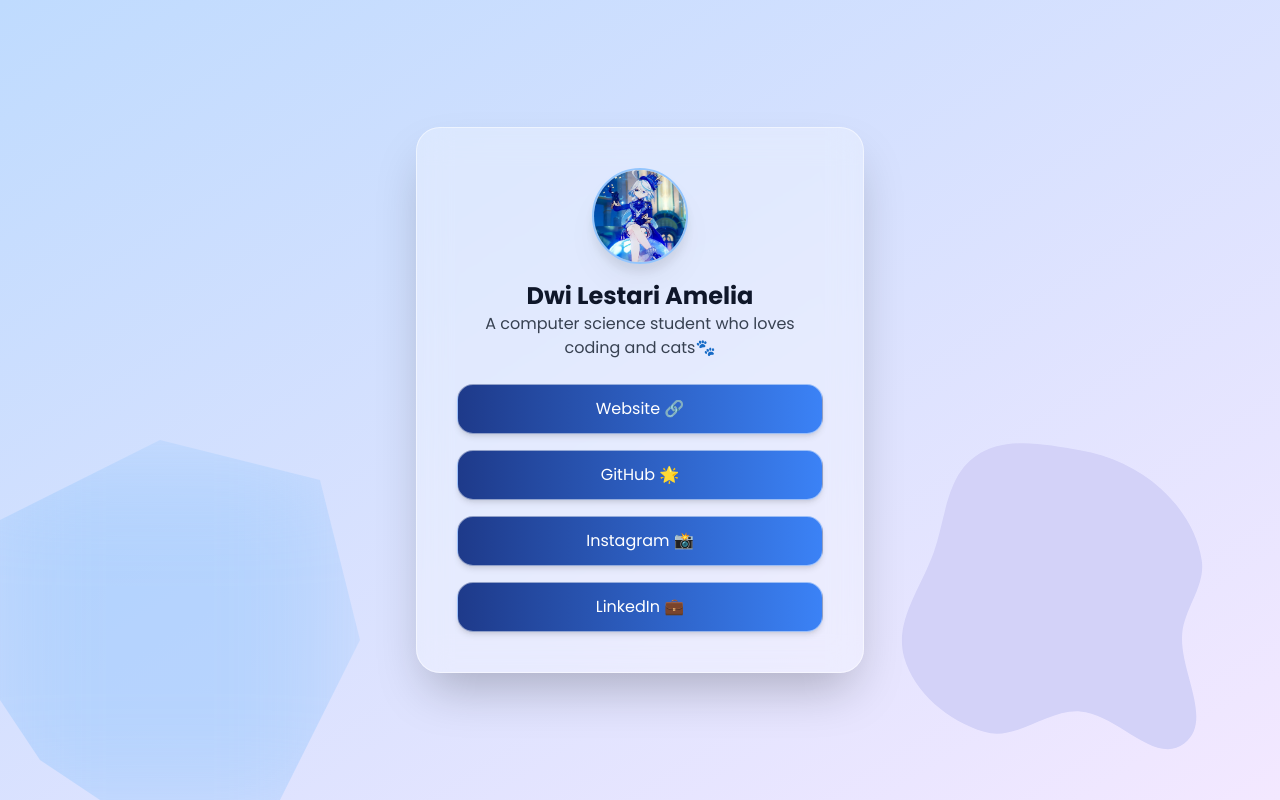
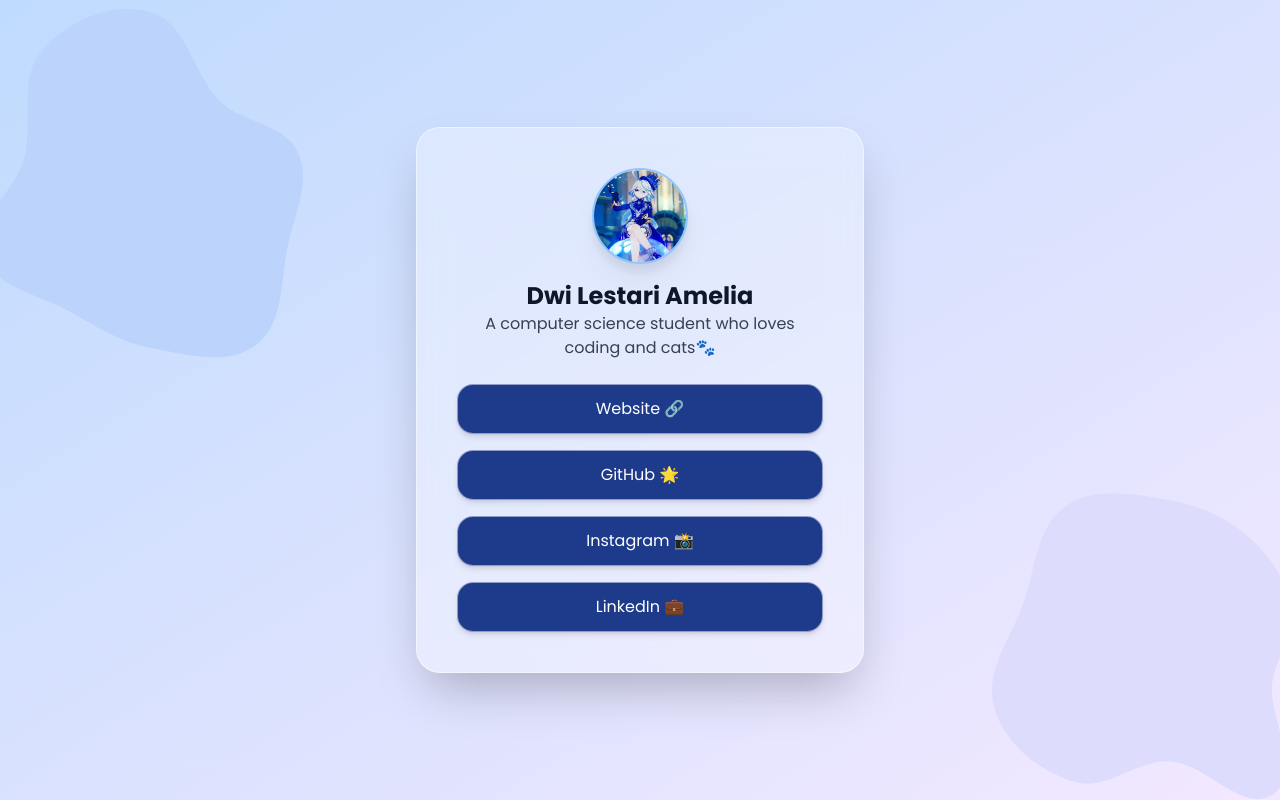
Before and after one commit to dwiameliaa/built-with-react, a React (Vite) app: page / in a window 1280 px wide. Built offline with nearby package versions, Linux system fonts and the light colour scheme.

Commit message:
update color

```diff
--- a/src/components/Linktree.jsx
+++ b/src/components/Linktree.jsx
@@ -5,23 +5,26 @@ const Linktree = () => {
       <svg
         viewBox="0 0 292.5 292.5"
         xmlns="http://www.w3.org/2000/svg"
-        // className="absolute bottom-0 right-0 w-[300px] h-[300px] opacity-50 translate-x-10 -translate-y-10 z-10"
-        // className="absolute bottom-[5px] right-[10px] w-[300px] h-[300px] opacity-50 translate-x-0 translate-y-0 z-10"
-        className="absolute bottom-0 right-0 w-[400px] h-[400px] transform translate-x-0 translate-y-0"
+        className="absolute bottom-[-50px] right-[-90px] w-[400px] h-[400px] transform translate-x-0 translate-y-0"
+        // absolute bottom-0 right-[-50px] w-[300px] h-[300px] opacity-50 z-10
       >
         <path
           d="M146.25,227.71585613125353C173.4573002539365,229.2985837393555,200.83274880224204,267.72883283731665,222.481507148791,251.17366820986496C244.37062741730455,234.43469483344967,218.3904706417065,197.97306803098135,221.01426517242214,170.54238232889986C222.8070081216174,151.79999689882408,238.04174546845798,135.94583337966185,235.2847705348752,117.32084940364183C232.26385616727714,96.91279962267228,220.67044077736878,78.71631148121064,205.37271923113494,64.87455816117259C188.785266283126,49.86582426441768,168.2832813799555,40.625262764424114,146.25,36.76000725958147C120.49725478046219,32.24225348028352,91.29035123745203,26.130023541722032,69.85470545024324,41.100897772644785C48.35473665383467,56.11669585099644,48.037087498629774,86.77490461676699,39.25616516665044,111.48559568715429C30.155225885413763,137.0968572980173,10.272529151198174,161.87523601226417,17.64086272596816,188.03764181585456C25.059048594061114,214.37705588256446,50.053087399660924,234.59699657744125,76.20104916270625,242.66410948042514C99.58765080499236,249.87929350031558,121.81699337870512,226.29451723443054,146.25,227.71585613125353"
-          fill="#D3D2F8"
+          fill="#dddcfc"
         />
       </svg>
 
       {/* Blob Left */}
-      <div
-        className="absolute bottom-0 left-0 w-[400px] h-[400px] bg-blue-300/50 blur-3xl animate-blob transform -translate-x-10 translate-y-10"
-        style={{
-          clipPath: "polygon(50% 0%, 90% 10%, 100% 50%, 80% 90%, 50% 100%, 20% 80%, 0% 50%, 10% 20%)",
-        }}
-      ></div>
+      <svg
+        viewBox="0 0 292.5 292.5"
+        xmlns="http://www.w3.org/2000/svg"
+        className="absolute top-0 left-[-50px] w-[400px] h-[400px] transform translate-x-0 translate-y-0"
+      >
+        <path
+          d="M146.25,254.33877934199697C172.20473761936753,259.08740424033516,202.2966008816729,268.277830931709,223.4477720231073,252.50361771326024C244.5929896783248,236.73384451188434,241.5747239561831,204.82210847964373,247.20112269198899,179.05100811945192C252.17779879272945,156.25589080290783,264.21485042245143,132.2646001197778,254.3107990849255,111.1389179866409C244.61122263295127,90.44938781689376,214.83443190680077,90.39358283791077,198.26184250914767,74.66184032001512C177.417574552034,54.875152277060764,173.88333644016288,16.459888155544835,146.25000000000003,8.56082190934103C118.56423056763973,0.6467675461665747,85.6989916924989,15.25962350139449,66.97115524896061,37.132031408828375C49.14726078006215,57.94871738844742,61.509342045176325,89.92087668127022,54.01625442445318,116.28143940517015C46.97423460620352,141.05515279516538,17.37768538442541,161.05082569035508,24.73046985576479,185.73408882083038C32.06206732140363,210.34622727211897,64.80433507823284,214.94477728740372,87.16751454367021,227.5700647985933C106.46780336192566,238.4661762283688,124.44826018436369,250.3499782978913,146.25,254.33877934199697"
+          fill="#BCD4FB"
+        />
+      </svg>
 
       {/* Main Content */}
       <div className="relative z-10 bg-white/30 backdrop-blur-lg rounded-3xl shadow-2xl p-10 w-full max-w-md border border-white/50">
@@ -32,7 +35,9 @@ const Linktree = () => {
             alt="User Avatar"
             className="rounded-full w-24 h-24 mx-auto border-2 border-blue-300 drop-shadow-xl"
           />
-          <h1 className="text-2xl font-bold mt-4 text-slate-900">Dwi Lestari Amelia</h1>
+          <h1 className="text-2xl font-bold mt-4 text-slate-900">
+            Dwi Lestari Amelia
+          </h1>
           <p className="text-gray-700 font-normal">
             A computer science student who loves coding and cats🐾
           </p>
@@ -44,37 +49,45 @@ const Linktree = () => {
             href="https://portfolio-website-dwi.vercel.app/"
             target="_blank"
             rel="noopener noreferrer"
-            className="relative block w-full py-3 px-6 bg-gradient-to-r from-blue-900 to-blue-500 text-white rounded-2xl shadow-md border border-white/50 overflow-hidden transition-all duration-300 ease-in-out group"
+            className="relative block w-full py-3 px-6 bg-blue-900 text-white rounded-2xl shadow-md border border-white/50 overflow-hidden transition-all duration-300 ease-in-out group"
           >
             <span className="absolute inset-0 bg-white translate-x-full group-hover:translate-x-0 transition-transform duration-300 ease-in-out"></span>
-            <span className="relative group-hover:text-blue-900">Website 🔗</span>
+            <span className="relative group-hover:text-blue-900">
+              Website 🔗
+            </span>
           </a>
           <a
             href="https://github.com/dwiameliaa"
             target="_blank"
             rel="noopener noreferrer"
-            className="relative block w-full py-3 px-6 bg-gradient-to-r from-blue-900 to-blue-500 text-white rounded-2xl shadow-md border border-white/50 overflow-hidden transition-all duration-300 ease-in-out group"
+            className="relative block w-full py-3 px-6 bg-blue-900 text-white rounded-2xl shadow-md border border-white/50 overflow-hidden transition-all duration-300 ease-in-out group"
           >
             <span className="absolute inset-0 bg-white translate-x-full group-hover:translate-x-0 transition-transform duration-300 ease-in-out"></span>
-            <span className="relative group-hover:text-blue-900">GitHub 🌟</span>
+            <span className="relative group-hover:text-blue-900">
+              GitHub 🌟
+            </span>
           </a>
           <a
             href="https://www.instagram.com/douiliame/profilecard/?igsh=eW84Mjd5aHFtaDZz"
             target="_blank"
             rel="noopener noreferrer"
-            className="relative block w-full py-3 px-6 bg-gradient-to-r from-blue-900 to-blue-500 text-white rounded-2xl shadow-md border border-white/50 overflow-hidden transition-all duration-300 ease-in-out group"
+            className="relative block w-full py-3 px-6 bg-blue-900 text-white rounded-2xl shadow-md border border-white/50 overflow-hidden transition-all duration-300 ease-in-out group"
           >
             <span className="absolute inset-0 bg-white translate-x-full group-hover:translate-x-0 transition-transform duration-300 ease-in-out"></span>
-            <span className="relative group-hover:text-blue-900">Instagram 📸</span>
+            <span className="relative group-hover:text-blue-900">
+              Instagram 📸
+            </span>
           </a>
           <a
             href="https://www.linkedin.com/in/dwi-lestari-amelia"
             target="_blank"
             rel="noopener noreferrer"
-            className="relative block w-full py-3 px-6 bg-gradient-to-r from-blue-900 to-blue-500 text-white rounded-2xl shadow-md border border-white/50 overflow-hidden transition-all duration-300 ease-in-out group"
+            className="relative block w-full py-3 px-6 bg-blue-900 text-white rounded-2xl shadow-md border border-white/50 overflow-hidden transition-all duration-300 ease-in-out group"
           >
             <span className="absolute inset-0 bg-white translate-x-full group-hover:translate-x-0 transition-transform duration-300 ease-in-out"></span>
-            <span className="relative group-hover:text-blue-900">LinkedIn 💼</span>
+            <span className="relative group-hover:text-blue-900">
+              LinkedIn 💼
+            </span>
           </a>
         </div>
       </div>
```
